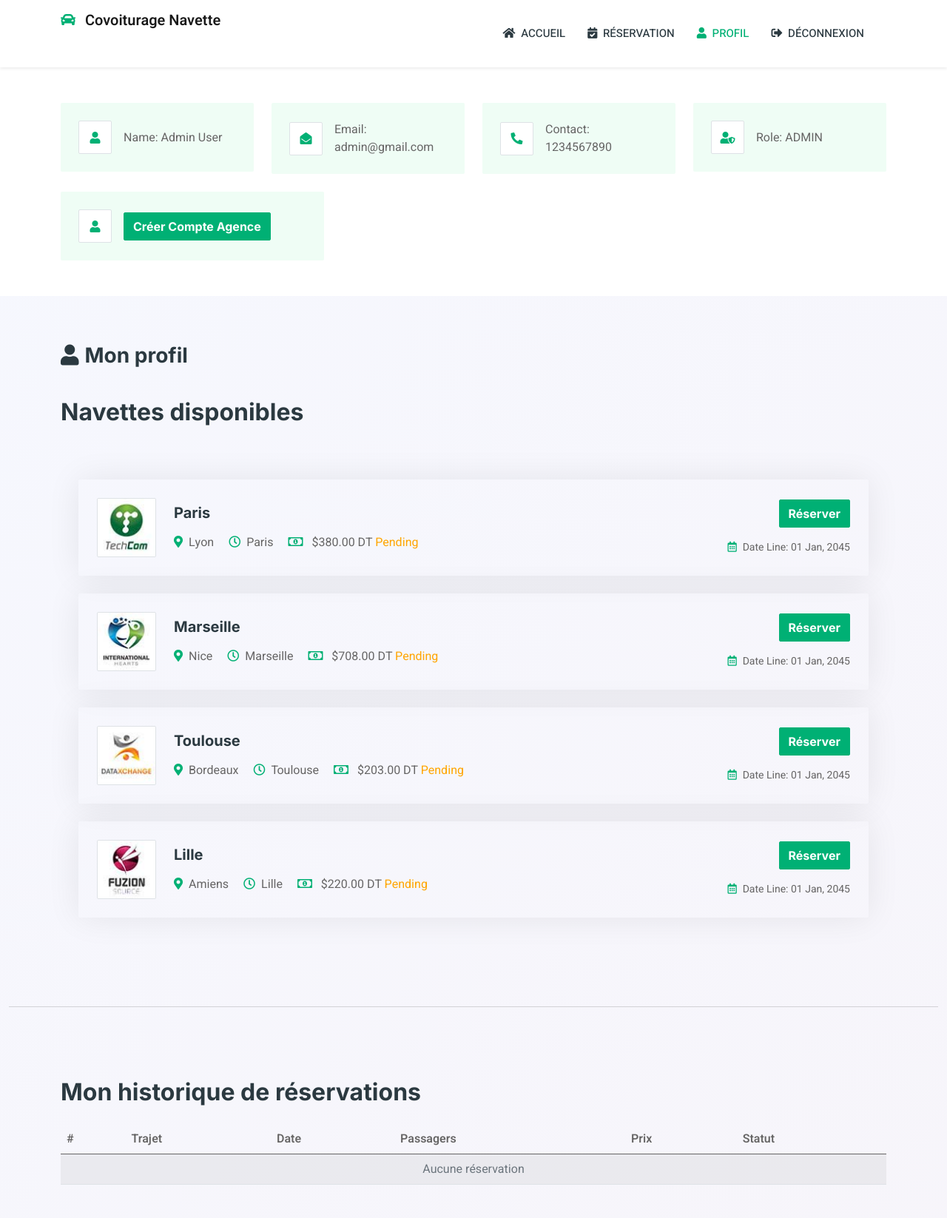
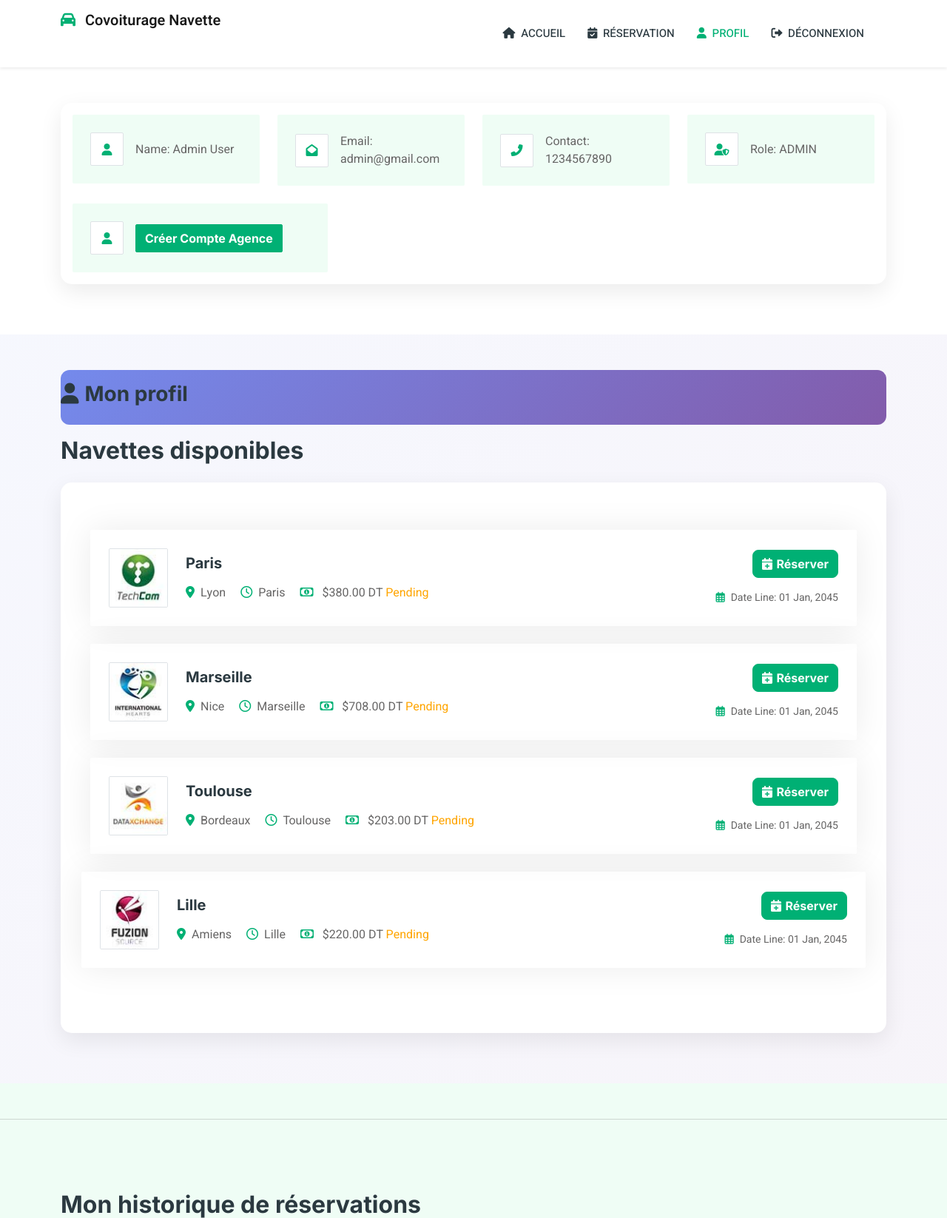
Before and after one commit to EyaTahri/Navette, a Laravel app: page /profile in a window 1280 px wide. Shown: the top 1646 px of the page at 74% size. Run offline with Laravel 10, Linux system fonts and the light colour scheme; a user stored in the database is signed in; data comes from the database, SQL or seed files in the repository; data that the repository does not hold is empty; some libraries are stand-ins or nearby versions.

Commit message:
Refactor: Add styling and Font Awesome to job profile
Co-authored-by: ayatahri91 <ayatahri91@gmail.com>

```diff
--- a/navette/resources/views/job/profile.blade.php
+++ b/navette/resources/views/job/profile.blade.php
@@ -29,6 +29,13 @@
 
     <!-- Template Stylesheet -->
     <link href="css/style.css" rel="stylesheet">
+    <link href="https://cdnjs.cloudflare.com/ajax/libs/font-awesome/6.0.0/css/all.min.css" rel="stylesheet">
+    <style>
+      .hero{background:linear-gradient(135deg,rgba(102,126,234,.9),rgba(118,75,162,.9));padding:1.25rem 0;color:#fff;border-radius:12px}
+      .card-box{background:#fff;border-radius:15px;box-shadow:0 10px 30px rgba(0,0,0,.08);padding:1rem;margin-bottom:1.25rem}
+      .status-badge{border-radius:20px;padding:.35rem .75rem;font-weight:600}
+      .action-btn{display:inline-flex;align-items:center;gap:.35rem;border-radius:8px}
+    </style>
 </head>
 
 <body>
@@ -39,6 +46,7 @@
         <div class="container-xxl py-5">
             <div class="container">
                 <!-- <h1 class="text-center mb-5 wow fadeInUp" data-wow-delay="0.1s">Profile</h1> -->
+                <div class="card-box">
                 <div class="row g-4">
                     <div class="col-12">
                         <div class="row gy-4">
@@ -100,6 +108,7 @@
                         </div>
                     </div>
                 </div>
+                </div>
             </div>
         </div>
         <!-- Profile End -->
@@ -114,6 +123,7 @@
             <h1 class="h3"><i class="fas fa-user me-2"></i>Mon profil</h1>
         </div>
         <h2 class="mb-4">Navettes disponibles</h2>
+        <div class="card-box">
         <div class="tab-class text-center wow fadeInUp" data-wow-delay="0.3s">
             <div class="tab-content">
                 <div class="container-xxl py-5">
@@ -164,12 +174,15 @@
             </div>
             <div class="col-sm-12 col-md-4 d-flex flex-column align-items-start align-items-md-end justify-content-center">
                 <div class="d-flex mb-3">
-                    <a class="btn btn-primary" href="{{ route('reservation.create', $navette->id) }}">Réserver</a>
+                    <a class="btn btn-primary action-btn" href="{{ route('reservation.create', $navette->id) }}">
+                      <i class="fas fa-calendar-plus"></i><span>Réserver</span>
+                    </a>
                 </div>
                 <small class="text-truncate">
                     <i class="far fa-calendar-alt text-primary me-2"></i>Date Line: 01 Jan, 2045
                 </small>
             </div>
+        </div>
         </div>
     </div>
 @endforeach
```
